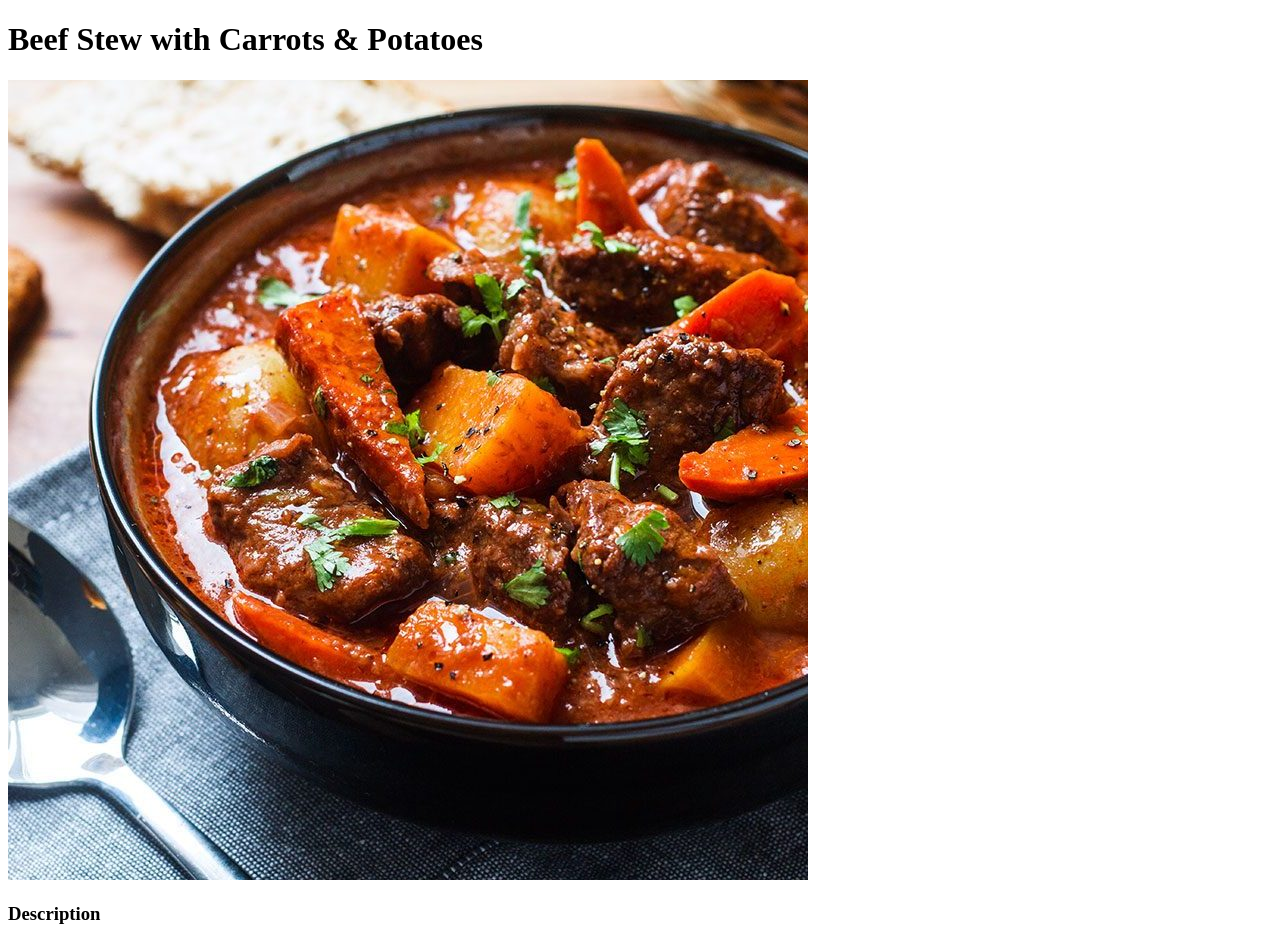
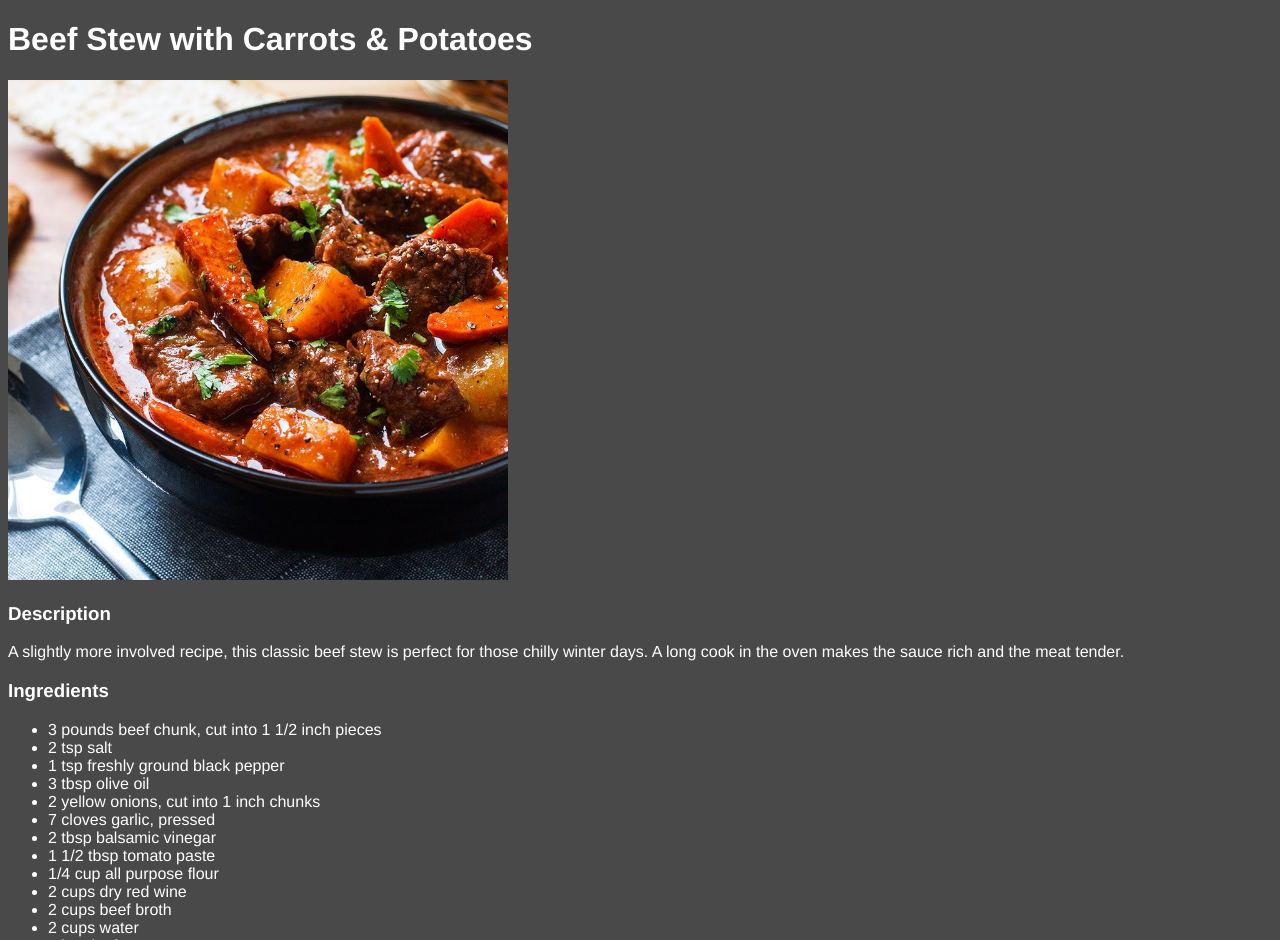
Before and after one commit to tenbucker4/odin-recipes, a plain HTML site: page recipes/beef-stew.html in a window 1280 px wide. Shown: the top 940 px of the page. Drawn offline with Linux system fonts and the light colour scheme.

Commit message:
Add CSS elements to recipe site

```diff
--- a/recipes/beef-stew.html
+++ b/recipes/beef-stew.html
@@ -4,18 +4,19 @@
 <head>
     <meta charset="UTF-8">
     <title>Beef Stew</title>
+    <link rel="stylesheet" href="../styles.css">
 </head>
 
 <body>
-    <h1>Beef Stew with Carrots & Potatoes</h1>
-    <img src="../images/beef-stew2.jpeg" alt="an image of beef stew">
+    <h1 class="main-heading">Beef Stew with Carrots & Potatoes</h1>
+    <img class="main-image" src="../images/beef-stew2.jpeg" alt="an image of beef stew">
 
-    <h3>Description</h3>
-    <p>A slightly more involved recipe, this classic beef stew is perfect for those chilly winter days. A long cook in
+    <h3 class="subheading">Description</h3>
+    <p class="main-text">A slightly more involved recipe, this classic beef stew is perfect for those chilly winter days. A long cook in
         the oven makes the sauce rich and the meat tender.</p>
 
-    <h3>Ingredients</h3>
-    <ul>
+    <h3 class="subheading">Ingredients</h3>
+    <ul class="main-text">
         <li>3 pounds beef chunk, cut into 1 1/2 inch pieces</li>
         <li>2 tsp salt</li>
         <li>1 tsp freshly ground black pepper</li>
@@ -36,8 +37,8 @@
         <li>Fresh chopped parsley, for serving</li>
     </ul>
 
-    <h3>Instructions</h3>
-    <ol>
+    <h3 class="subheading">Instructions</h3>
+    <ol class="main-text">
         <li>Preheat the oven to 325°F and set a rack in the lower middle position.</li>
         <li>Pat the beef dry and season with the salt and pepper. In a large Dutch oven or heavy soup pot, heat 1
             tablespoon of the olive oil over medium-high heat until hot and shimmering. Brown the meat in 3 batches,
--- /dev/null
+++ b/styles.css
@@ -0,0 +1,29 @@
+html {
+    scroll-behavior: smooth;
+}
+
+* {
+    background-color: rgb(73, 73, 73);
+    color: white;
+}
+
+.main-heading {
+    font-family: 'Helvetica', sans-serif;
+    font-size: 32;
+    font-weight: bold;
+}
+
+.main-text {
+    font-family: 'Helvetica', sans-serif;
+    font-size: 18;
+}
+
+.subheading {
+    font-family: 'Helvetica', sans-serif;
+    font-size: 24;
+}
+
+.main-image {
+    width: 500px;
+    height: auto;
+}
```
Also changed, not shown: index.html (+4 -3 lines), recipes/chicken-wings.html (+9 -8 lines), recipes/pulled-pork.html (+9 -8 lines).
